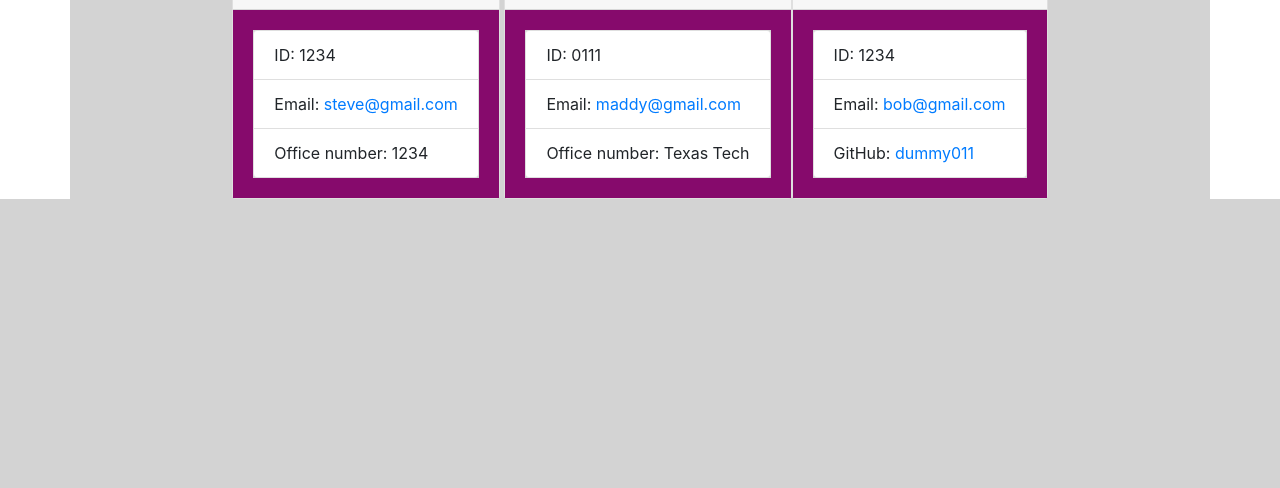
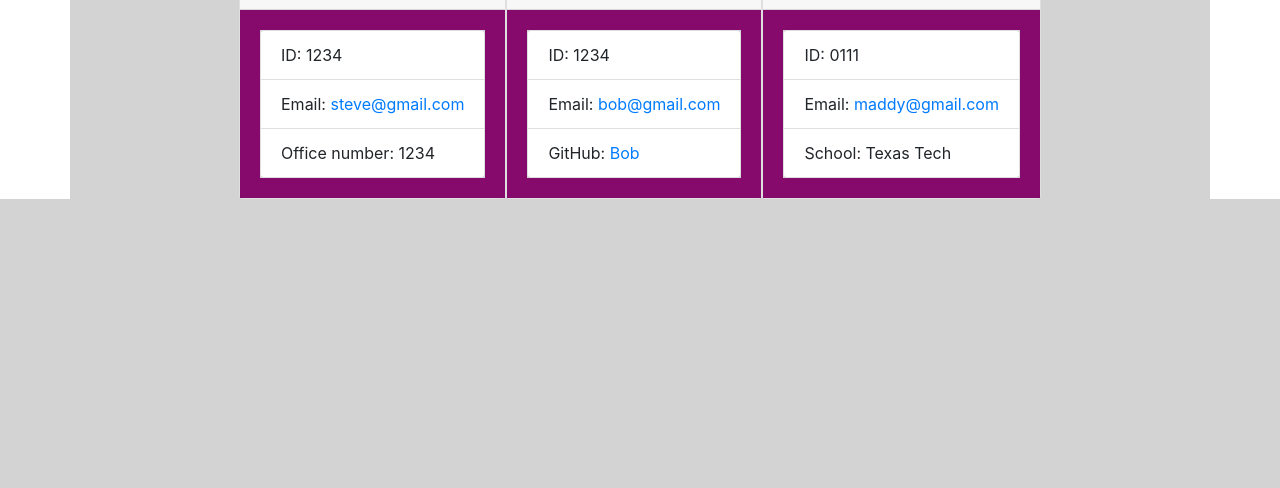
Before and after one commit to tammycuthbert/Employee-Summary, a website: page Develop/output/team.html in a window 1280 px wide. Shown: the part 312-800 px from the top of the page. Drawn offline with nearby package versions, Linux system fonts and the light colour scheme.

Commit message:
final draft

```diff
--- a/Develop/output/team.html
+++ b/Develop/output/team.html
@@ -36,19 +36,6 @@
         </ul>
     </div>
 </div>
-,<div class="card employee-card">
-    <div class="card-header">
-        <h2 class="card-title">Maddy </h2>
-        <h3 class="card-title"><i class="fas fa-mug-hot mr-2"></i>Manager</h3>
-    </div>
-    <div class="card-body">
-        <ul class="list-group">
-            <li class="list-group-item">ID: 0111</li>
-            <li class="list-group-item">Email: <a href="mailto:maddy@gmail.com">maddy@gmail.com</a></li>
-            <li class="list-group-item">Office number: Texas Tech</li>
-        </ul>
-    </div>
-</div>
 <div class="card employee-card">
     <div class="card-header">
         <h2 class="card-title">Bob</h2>
@@ -58,7 +45,20 @@
         <ul class="list-group">
             <li class="list-group-item">ID: 1234</li>
             <li class="list-group-item">Email: <a href="mailto:bob@gmail.com">bob@gmail.com</a></li>
-            <li class="list-group-item">GitHub: <a href="https://github.com/dummy011" target="_blank" rel="noopener noreferrer">dummy011</a></li>
+            <li class="list-group-item">GitHub: <a href="https://github.com/Bob" target="_blank" rel="noopener noreferrer">Bob</a></li>
+        </ul>
+    </div>
+</div>
+<div class="card employee-card">
+    <div class="card-header">
+        <h2 class="card-title">Maddy</h2>
+        <h3 class="card-title"><i class="fas fa-user-graduate mr-2"></i>Intern</h3>
+    </div>
+    <div class="card-body">
+        <ul class="list-group">
+            <li class="list-group-item">ID: 0111</li>
+            <li class="list-group-item">Email: <a href="mailto:maddy@gmail.com">maddy@gmail.com</a></li>
+            <li class="list-group-item">School: Texas Tech</li>
         </ul>
     </div>
 </div>
```
Also changed, not shown: README.md.
